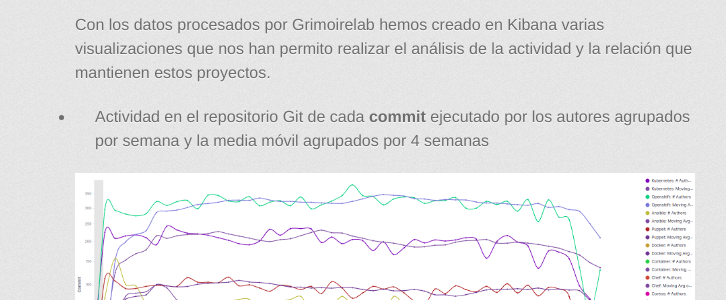
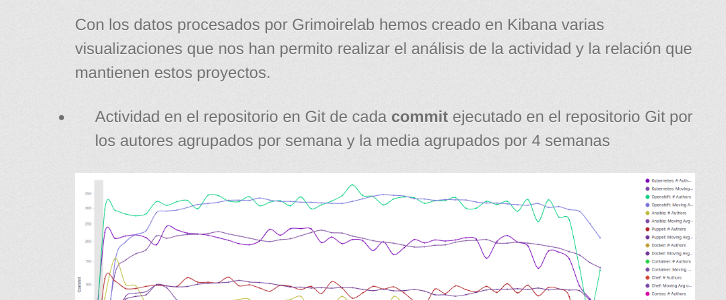
Before and after one commit to superlinuxex/contenedores, a Jekyll site: the page built from index.md, in a window 1280 px wide. Shown: the part 1028-1328 px from the top of the page, without its empty margins (255-981 px from the left). Built offline with Jekyll 4.4.1, drawn with Linux system fonts in a browser that asks for light colours; some web fonts are replaced.

Commit message:
otro mas masm

```diff
--- a/index.md
+++ b/index.md
@@ -24,7 +26,7 @@ Lo proyectos alojados en Git que hemos analizado son:
 
 Con los datos procesados por Grimoirelab hemos creado  en Kibana varias visualizaciones que nos han permito realizar el análisis de la actividad y la relación que mantienen estos proyectos.
 
-* Actividad en el repositorio Git de cada  **commit**  ejecutado por los autores agrupados por semana y la media móvil agrupados por 4 semanas
+* Actividad en el repositorio en Git de cada **commit** ejecutado en el repositorio Git por los autores agrupados por semana y la media agrupados por 4 semanas
 
 ![red_social_projectcommitAuthor]({{ site.baseurl }}/assets/images/commitAuthor.png)
 Actividad de los autores de cada uno de los proyectos analizados
```
Also changed, not shown: other parts of index.md (+3 -1 lines), 1 other file.
